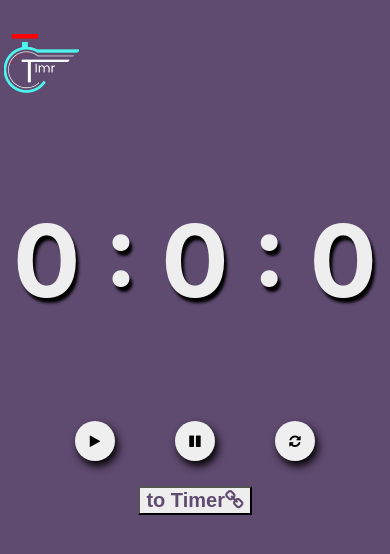
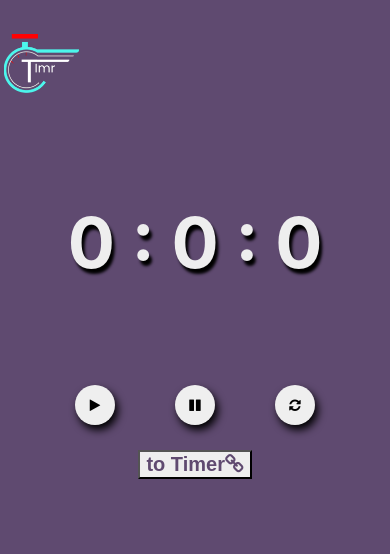
Before and after one commit to varunkumar3091999/timr, a React (Create React App) app: page /stopWatch in a window 390 px wide. Shown: the top 554 px of the page. Built offline with nearby package versions, Linux system fonts and the light colour scheme.

Commit message:
font size change in stopwatch

```diff
--- a/src/App.css
+++ b/src/App.css
@@ -244,7 +244,7 @@ button:disabled {
   }
 
   .h1 {
-    font-size: 10rem;
+    font-size: 7rem;
     margin: 0;
     margin-top: 5rem;
   }
@@ -286,7 +286,7 @@ button:disabled {
 
 
   .h1 {
-    font-size: 10rem;
+    font-size: 7rem;
     margin: auto;
     margin-top: 0;
   }
@@ -317,7 +317,7 @@ button:disabled {
   }
 
   .h1 {
-    font-size: 10rem;
+    font-size: 7rem;
     margin: 0;
     margin-top: 5rem;
   }
```
